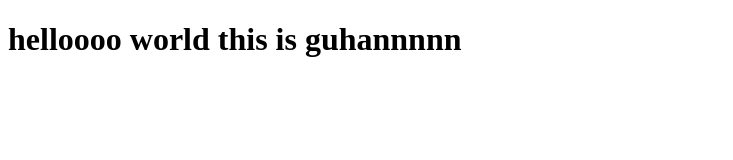
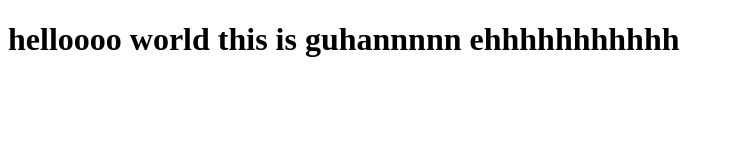
Before and after one commit to Guhan-2210/Jenkins-pipeline, a plain HTML site: page index.html in a window 1280 px wide. Shown: the whole page, without its empty margins (0-733 px from the left). Drawn offline with Linux system fonts and the light colour scheme.

Commit message:
Update index.html

```diff
--- a/index.html
+++ b/index.html
@@ -6,6 +6,6 @@
     <title>CI/CD Pipeline</title>
   </head>
   <body>
-    <h1>helloooo world this is guhannnnn</h1>
+    <h1>helloooo world this is guhannnnn ehhhhhhhhhhh</h1>
   </body>
 </html>
```
